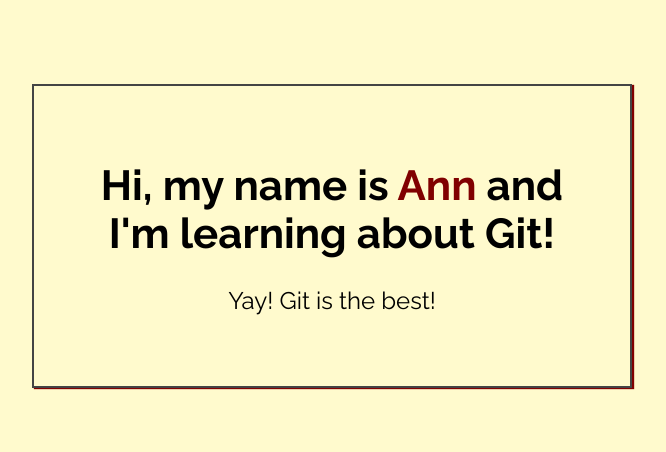
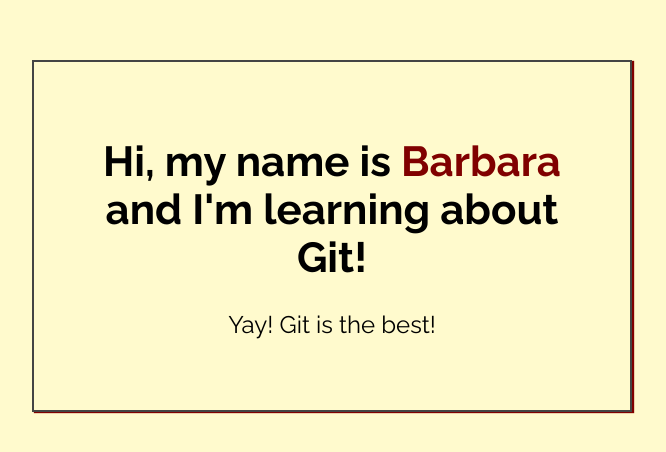
Before and after one commit to bpattin/my-first-repo, a plain HTML site: page index.html in a window 1280 px wide. Shown: the part 164-616 px from the top of the page, without its empty margins (308-974 px from the left). Drawn offline with Linux system fonts and the light colour scheme.

Commit message:
Added my name to index.html

```diff
--- a/index.html
+++ b/index.html
@@ -14,7 +14,7 @@
 <body>
 
     <div class="greeting">
-        <h1>Hi, my name is <span class="highlight">Ann</span> and I'm learning about Git! </h1>
+        <h1>Hi, my name is <span class="highlight">Barbara</span> and I'm learning about Git! </h1>
 
         <p>Yay! Git is the best!</p>
     </div>
```
